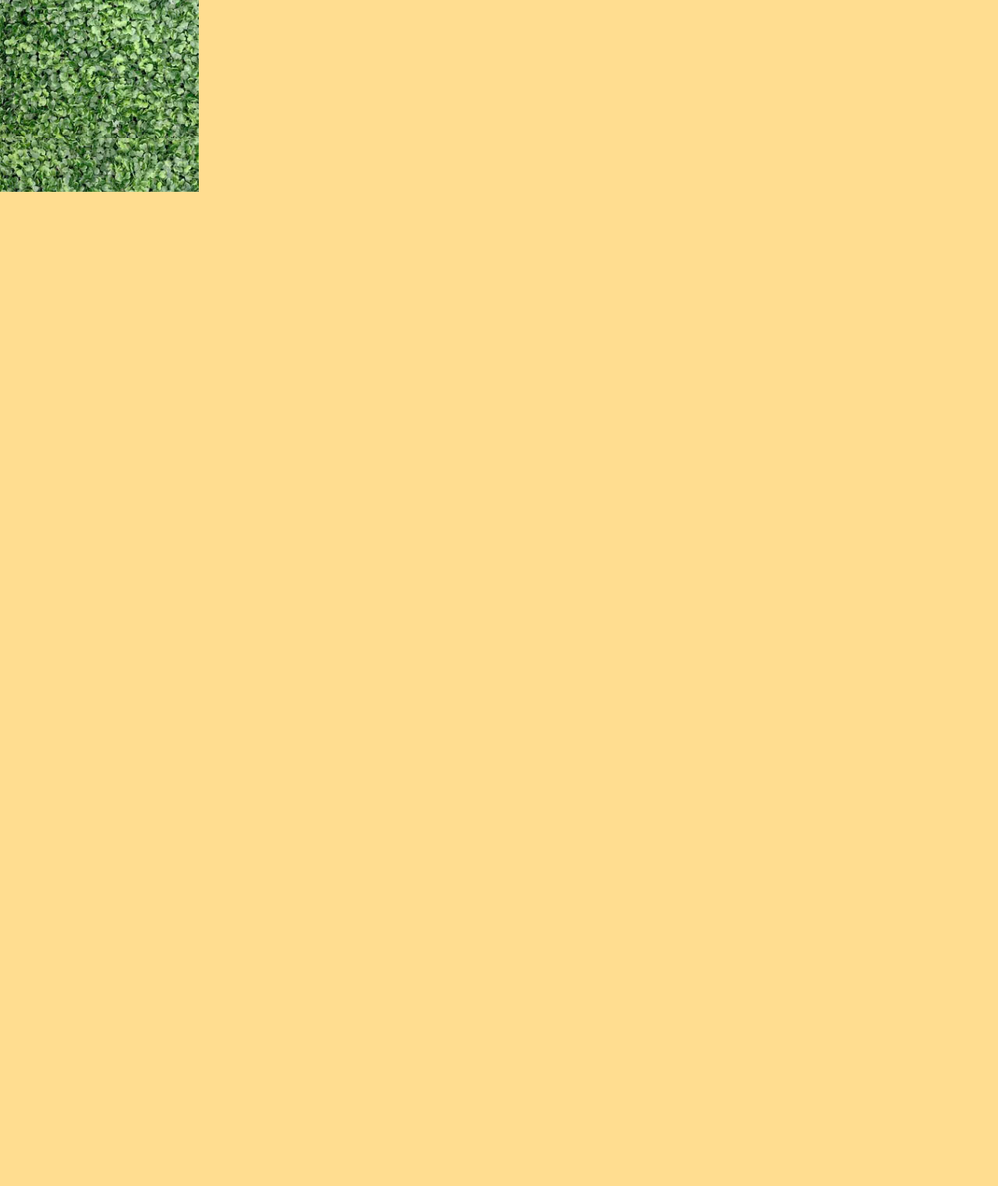
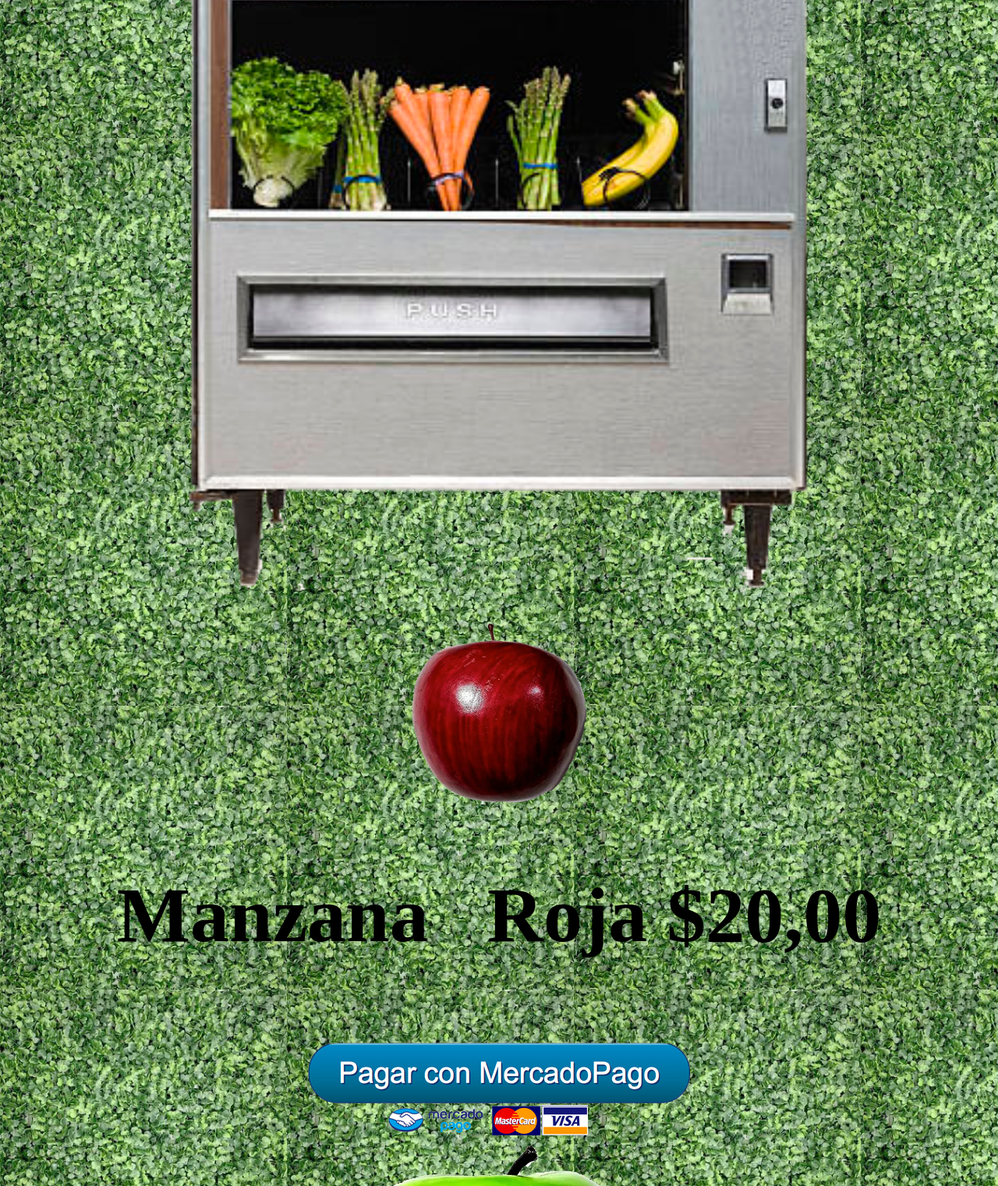
Before and after one commit to eduardoandresdiazgit/web_ulp, a plain HTML site: page trabajo_final/expendedora/index.html in a window 1280 px wide. Shown: the part 1279-2800 px from the top of the page at 78% size. Before the commit the page ends 2606 px from the top, so only its background shows below. Drawn offline with Linux system fonts and the light colour scheme.

Commit message:
actializacion
dasda

```diff
--- a/trabajo_final/expendedora/index.html
+++ b/trabajo_final/expendedora/index.html
@@ -2,23 +2,27 @@
 <html lang="es">
   <head>
     <meta charset="utf-8">
-    <title>Expendedora Saludable</title>
+    <title>Expendedora Saludables</title>
     <link rel="stylesheet" href="main.css">
   </head>
 
   <body>
-    <h1>Comida Saludable</h1>
+    <center>
 
+    <h1>Comidas Saludables</h1>
+    <img src="./images/expenderoratrans.png" width="800" height="1800" alt="expendedora">
+    </center>
 
     <center>
-    <img src="./images/manzanaroja.png" alt="" width="800" height="800" border="0">
-    <h2>Manzana Roja $20,00</h2>
-    <a title="Boton Mercadopago" href="https://mpago.la/23gBPSs"><img src="./images/BOTON-DE-MERCADO-PAGO.jpeg" alt="Boton Mercadopago" /></a>
-   </center>
-
-
-    <h2>Manzana Verde $20,00</h2>
-    <img src="./images/manzanaverde.png" alt="" width="800" height="800">
+    <img id="frutas" src="./images/manzanaroja.png" alt="Manzana Roja" >
+    <h2 id="precio">Manzana &nbsp Roja $20,00</h2>
+    <a  title="Boton Mercadopago" href="https://mpago.la/18msdXu"><img  id="boton" src="./images/boton_nuevo.png" alt="Boton Mercadopago"  ></a>
+    </center>
+    <center>
+    <img id="frutas" src="./images/manzanaverde.png" alt="">
+    <h2 id="precio">Manzana Verde $20,00</h2>
+    <a   title="Boton Mercadopago" href="https://mpago.la/2zpWGrS"><img id="boton" src="./images/boton_nuevo.png" alt="Boton Mercadopago"  ></a>
+    </center>
 
   </body>
 </html>
```
Also changed, not shown: trabajo_final/expendedora/index2.html (+2 -5 lines), trabajo_final/expendedora/images/arpillera.jpeg (added), trabajo_final/expendedora/images/boton_nuevo.png (added), trabajo_final/expendedora/images/expenderoratrans.png (added), trabajo_final/expendedora/images/lichondra.jpg (added), trabajo_final/expendedora/images/manzanaroja.png (added), trabajo_final/expendedora/images/manzanaverde.png (added), trabajo_final/expendedora/images/xxx.png (added).
